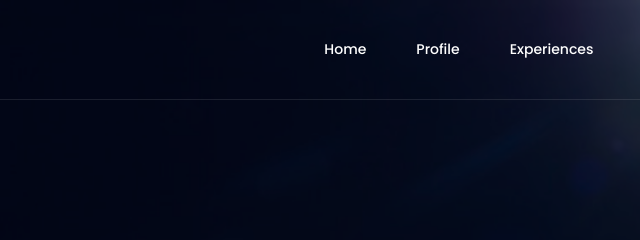
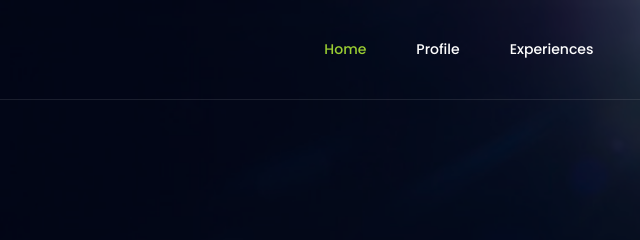
Before and after one commit to adamts1/my-interactive-resume, a plain HTML site: page index.html in a window 1280 px wide. In both pictures the pointer is over the link "Home". Shown: the top 240 px of the page, 268-908 px from the left. Drawn offline with Linux system fonts and the light colour scheme.

Commit message:
hover navbar

```diff
--- a/style.css
+++ b/style.css
@@ -100,6 +100,10 @@ li {
   display: block;
   width: 100%;
   height: 100%;
+}
+
+#fancyNav li:hover  a{
+    color: yellowgreen;
 }
 
 .overlay{
```
